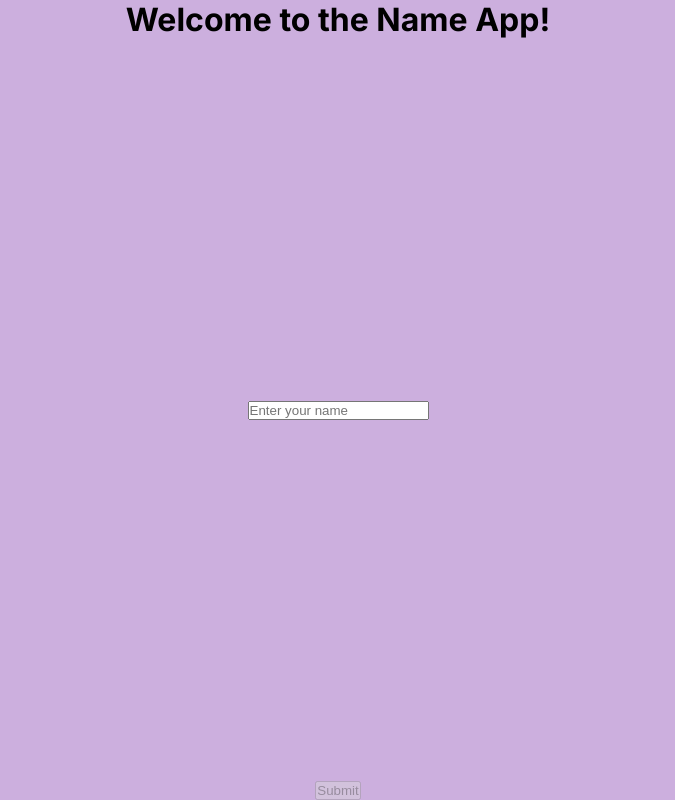
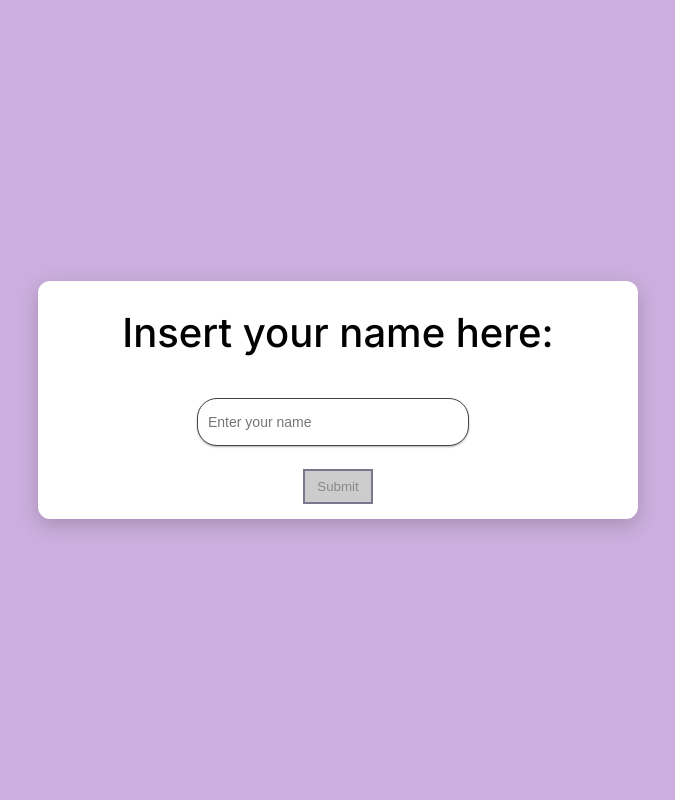
Before and after one commit to noelledons/todo-list, a Next.js app: page / in a window 1280 px wide. Shown: the whole page, without its empty margins (302-977 px from the left). Built offline with nearby package versions, Linux system fonts and the light colour scheme.

Commit message:
style updates for main page

```diff
--- a/jsconfig.json
+++ b/jsconfig.json
@@ -1,5 +1,6 @@
 {
   "compilerOptions": {
+    "jsx": "react",
     "paths": {
       "@/*": ["./src/*"]
     }
--- a/src/app/globals.css
+++ b/src/app/globals.css
@@ -1,4 +1,4 @@
-* {
-  margin:0;
-  padding:0
+body {
+  margin: 0;
+  padding:0;
 }
--- a/src/app/page.js
+++ b/src/app/page.js
@@ -1,12 +1,12 @@
-"use client"
+"use client";
 
-import styles from "./page.module.css"
+import styles from "./page.module.css";
 import { useState } from "react";
 import { useRouter } from "next/navigation";
 
 export default function Home() {
   const [username, setUsername] = useState("");
-  const router = useRouter()
+  const router = useRouter();
 
   const handleInputChange = (event) => {
     setUsername(event.target.value);
@@ -14,22 +14,33 @@ export default function Home() {
 
   const handleSubmit = () => {
     if (username.trim() !== "") {
-      router.push(`/todolist?username=${encodeURIComponent(username)}`)
+      router.push(`/todolist?username=${encodeURIComponent(username)}`);
     }
   };
 
   return (
-      <main className={styles.main}>
-      <h1>Welcome to the Name App!</h1>
+    <div className={styles.main}>
+      <div className={styles.container}>
+        <div className={styles.section}>
+          <h1 className={styles.headerStyling}>Insert your name here:</h1>
+        </div>
+        <div className={styles.section} >
           <input
             type="text"
             placeholder="Enter your name"
             value={username}
             onChange={handleInputChange}
+            className={styles.inputbox}
           />
-      <button onClick={handleSubmit} disabled={username.trim() === ""}>
+        </div>
+        <div className={styles.section}>
+          <button className={`${styles.buttonStyling} ${username.trim() === "" ? styles.disabledButton : ""}`} onClick={handleSubmit} disabled={username.trim() === ""}>
             Submit
           </button>
-      </main>
+        </div>
+      </div>
+
+
+    </div>
   );
 }
--- a/src/app/page.module.css
+++ b/src/app/page.module.css
@@ -1,8 +1,67 @@
 .main {
+  margin: 0;
+  padding: 0;
   display: flex;
   flex-direction: column;
-  justify-content: space-between;
+  justify-content: center;
   align-items: center;
   min-height: 100vh;
   background: #CCAFDE;
 }
+
+.container {
+  display: flex;
+  flex-direction: column;
+  justify-content: center;
+  align-items: center;
+  background-color: white;
+  height: auto;
+  width: 600px;
+  border-radius: 12px;
+  box-shadow:  0 6px 20px 0 rgba(0, 0, 0, 0.19);
+}
+
+.section {
+  margin-bottom: 15px;
+}
+
+.headerStyling {
+  font-size: 2.5rem;
+  font-weight: 500;
+}
+
+.inputbox {
+  width: 250px;
+  padding: 15px 10px;
+  margin-right: 10px;
+  font-size: 14px;
+  color: black;
+  border: 1px solid #444;
+  outline: none;
+  border-radius: 20px;
+  box-shadow: 0 1px 2px rgba(0, 0, 0, .3);
+}
+
+.buttonStyling {
+
+  padding: 8px 12px;
+  margin: 8px 0 0;
+  font-family: "Montserrat", sans-serif;
+  border: 2px solid #78788c;
+  background: 0;
+  color: #5a5a6e;
+  cursor: pointer;
+  transition: all 0.3s;
+
+}
+
+.buttonStyling:hover {
+  background: #78788c;
+  color: #fff;
+}
+
+.disabledButton {
+  background: #ccc;
+  color: #888;
+  cursor: not-allowed;
+}
```
Lines whose indentation alone changed are shown as unchanged.
